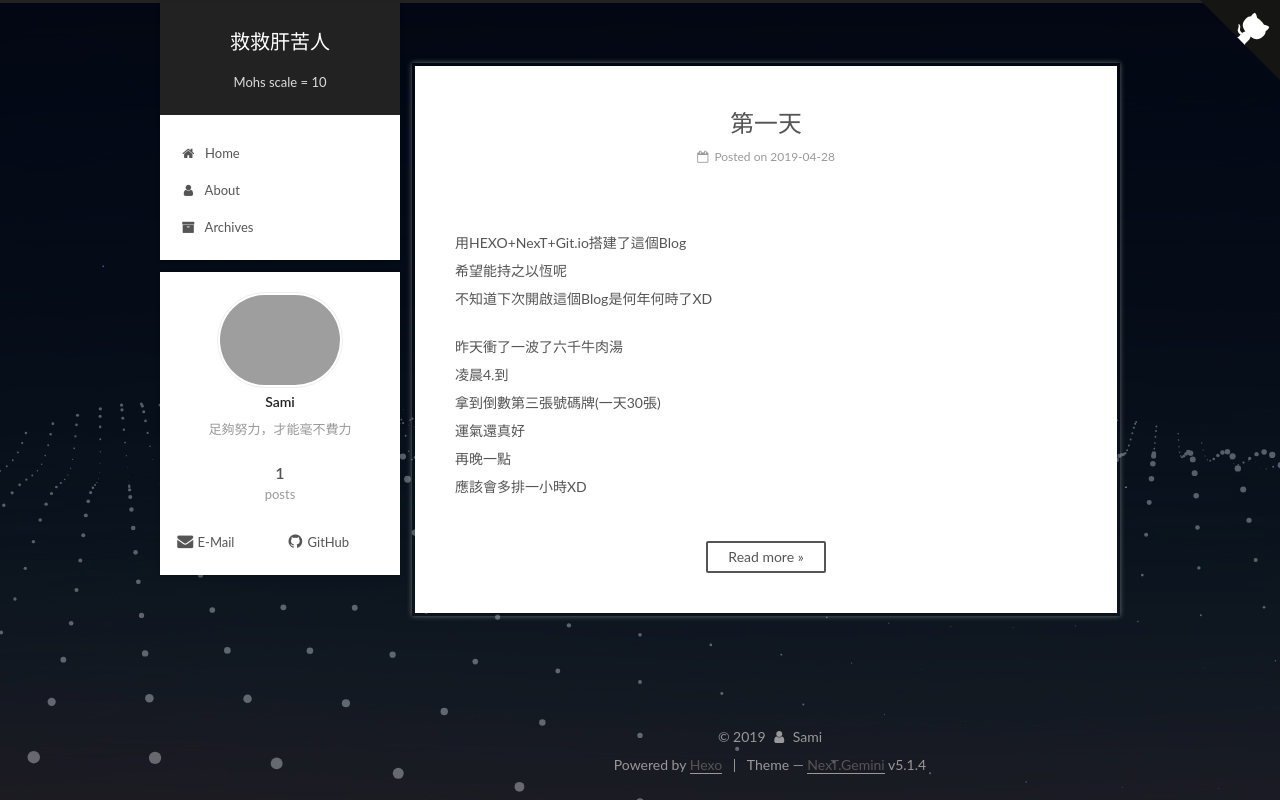
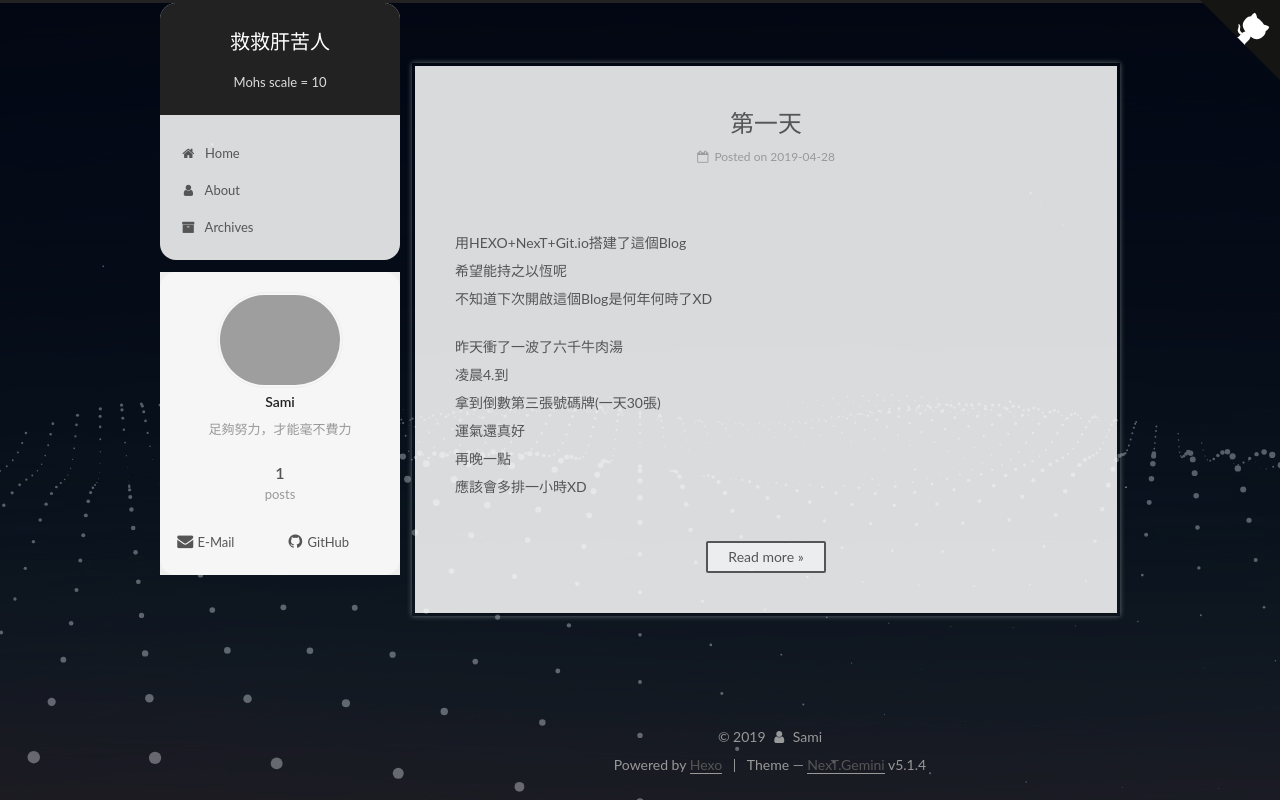
Before and after one commit to SamiOuOb/samiouob.github.io, a plain HTML site: page index.html in a window 1280 px wide. Drawn offline with Linux system fonts and the light colour scheme; grey boxes are pictures that could not be loaded; animation ran at ten frames a second.

Commit message:
Site updated: 2019-04-29 02:13:28

```diff
--- a/css/main.css
+++ b/css/main.css
@@ -941,7 +941,7 @@ pre .javascript .function {
   padding: 0 20px;
   font-size: 14px;
   color: #555;
-  background: #fff;
+  background: rgba(255,255,255,0.5);
   border: 2px solid #555;
   text-decoration: none;
   border-radius: 2px;
@@ -1828,7 +1828,7 @@ pre .javascript .function {
   width: 4px;
   height: 4px;
   border-radius: 50%;
-  background: #ff52ff;
+  background: #425b38;
 }
 .links-of-blogroll {
   font-size: 13px;
@@ -2612,9 +2612,9 @@ pre .javascript .function {
   overflow: hidden;
   padding: 0;
   width: 240px;
-  background: #fff;
-  box-shadow: 0 2px 2px 0 rgba(0,0,0,0.12), 0 3px 1px -2px rgba(0,0,0,0.06), 0 1px 5px 0 rgba(0,0,0,0.12);
-  border-radius: initial;
+  background: rgba(255,255,255,0.85);
+  box-shadow: 16px;
+  border-radius: 16px;
 }
 @media (min-width: 1600px) {
   .container .header-inner {
@@ -2673,8 +2673,8 @@ pre .javascript .function {
   width: calc(100% - 252px);
   background: #fff;
   min-height: 700px;
-  box-shadow: 0 2px 2px 0 rgba(0,0,0,0.12), 0 3px 1px -2px rgba(0,0,0,0.06), 0 1px 5px 0 rgba(0,0,0,0.12);
-  border-radius: initial;
+  box-shadow: 16px;
+  border-radius: 16px;
 }
 @media (min-width: 768px) and (max-width: 991px) {
   .content-wrap {
@@ -2853,9 +2853,9 @@ pre .javascript .function {
   box-sizing: border-box;
   width: 240px;
   color: #555;
-  background: #fff;
-  box-shadow: 0 2px 2px 0 rgba(0,0,0,0.12), 0 3px 1px -2px rgba(0,0,0,0.06), 0 1px 5px 0 rgba(0,0,0,0.12), 0 -1px 0.5px 0 rgba(0,0,0,0.09);
-  border-radius: initial;
+  background: rgba(255,255,255,0.5);
+  box-shadow: 16px;
+  border-radius: 16px;
   opacity: 0;
 }
 .sidebar-inner.affix {
@@ -2984,12 +2984,12 @@ pre .javascript .function {
 .content-wrap {
   padding: initial;
   background: initial;
-  box-shadow: initial;
-  border-radius: initial;
+  box-shadow: 16px;
+  border-radius: 16px;
 }
 .post-block {
   padding: 40px;
-  background: #fff;
+  background: rgba(255,255,255,0.85);
   box-shadow: 0 2px 2px 0 rgba(0,0,0,0.12), 0 3px 1px -2px rgba(0,0,0,0.06), 0 1px 5px 0 rgba(0,0,0,0.12);
   border-radius: initial;
 }
@@ -3022,9 +3022,9 @@ pre .javascript .function {
 .pagination {
   margin: 12px 0 0;
   border-top: initial;
-  background: #fff;
+  background: rgba(255,255,255,0.5);
   box-shadow: 0 2px 2px 0 rgba(0,0,0,0.12), 0 3px 1px -2px rgba(0,0,0,0.06), 0 1px 5px 0 rgba(0,0,0,0.12), 0 -1px 0.5px 0 rgba(0,0,0,0.09);
-  border-radius: initial;
+  border-radius: 16px;
   padding: 10px 0 10px;
 }
 .pagination .prev,
```
